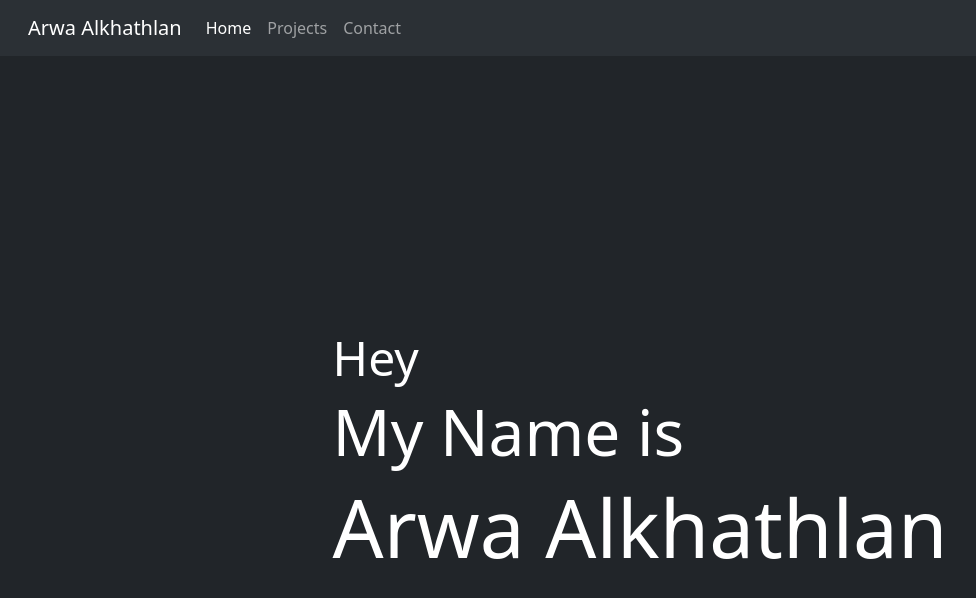
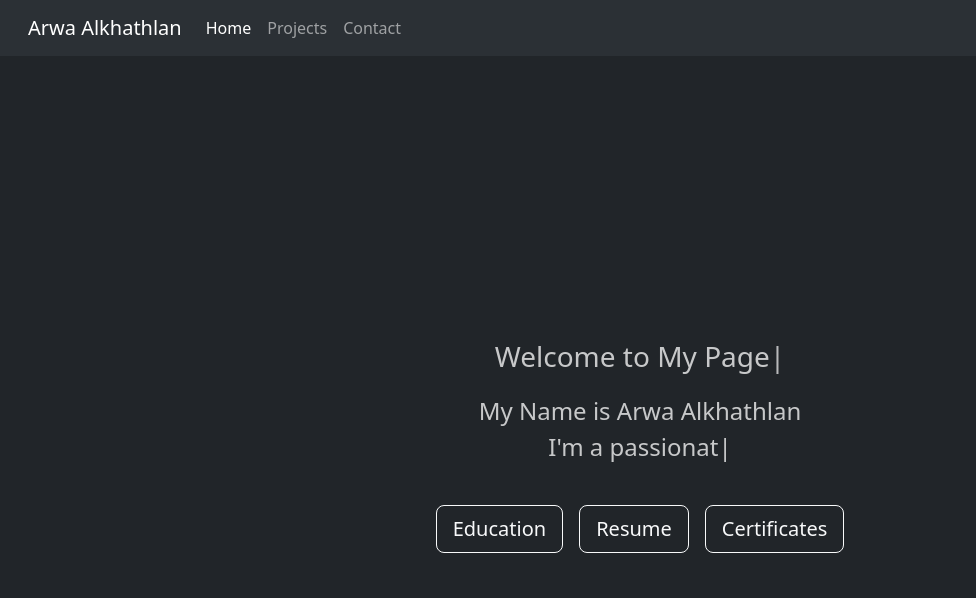
Before and after one commit to arwaalkhathlan/Portfolio, a React (Create React App) app: page / in a window 1280 px wide. Shown: the top 598 px of the page, without its empty margins (0-976 px from the left). Built offline with nearby package versions, Linux system fonts and the light colour scheme.

Commit message:
added the text in Home.js and included the typewriter library

```diff
--- a/package.json
+++ b/package.json
@@ -11,6 +11,7 @@
     "react-bootstrap": "^2.10.3",
     "react-dom": "^18.3.1",
     "react-scripts": "^5.0.1",
+    "react-typed": "^2.0.12",
     "web-vitals": "^4.2.0"
   },
   "scripts": {
--- a/src/components/pages/Home.js
+++ b/src/components/pages/Home.js
@@ -2,14 +2,46 @@
 
 import React from "react";
 import "bootstrap/dist/css/bootstrap.min.css";
+import { ReactTyped } from "react-typed";
 
 const Home = () => {
   return (
-    <div className="bg-dark text-white vh-100 d-flex justify-content-center align-items-center">
-      <div className="justify-content-center align-items-center ">
-        <h1 class="display-5 text-centre ">Hey</h1>
-        <h1 class="display-3">My Name is </h1>
-        <h1 class="display-1 ">Arwa Alkhathlan</h1>
+    <div className=" bg-dark text-white vh-100 d-flex justify-content-center align-items-center text-center">
+      <div className="container">
+        <div className="main-text justify-content-center align-items-center ">
+          <p class=" fs-3 opacity-75 ">
+            Welcome to{" "}
+            <ReactTyped
+              strings={["My Website ", "My Portfolio ", "My Page"]}
+              typeSpeed={100}
+              loop
+              backSpeed={20}
+              showCursor={true}
+            />
+          </p>
+
+          <p class="fs-4 opacity-75 ">
+            <ReactTyped
+              strings={[
+                "My Name is Arwa Alkhathlan </br> I'm a passionate programmer, and I'm eager to translate my ideas into real life as best as i could. ",
+              ]}
+              typeSpeed={100}
+              showCursor={true}
+            />
+          </p>
+        </div>
+
+        <div class="p-3">
+          <button type="button" class="btn btn-outline-light btn-lg m-2">
+            Education
+          </button>
+          <button type="button" class="btn btn-outline-light btn-lg m-2">
+            Resume
+          </button>
+          <button type="button" class="btn btn-outline-light btn-lg m-2">
+            Certificates
+          </button>
+        </div>
       </div>
     </div>
   );
```
Also changed, not shown: 1 other file (tests, documents, lock files or other folders).
